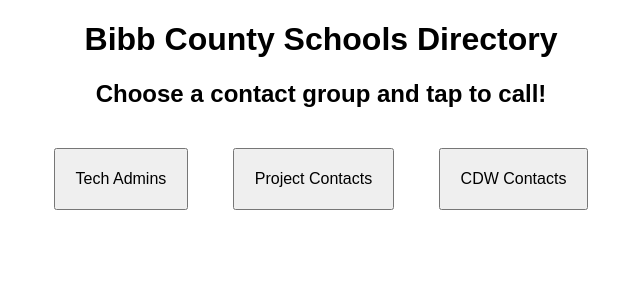
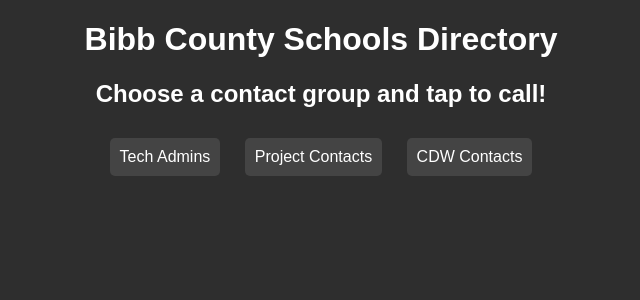
Before and after one commit to aubreyengland/bcs_kiosk, a Flask app: page / in a window 1280 px wide. Shown: the top 300 px of the page, without its empty margins (319-959 px from the left). Run offline with Flask 3, Linux system fonts and the light colour scheme.

Commit message:
Enhance styling for index.html with improved colors and button design

```diff
--- a/templates/index.html
+++ b/templates/index.html
@@ -5,10 +5,39 @@
     <meta name="viewport" content="width=device-width, initial-scale=1.0">
     <title>Contact Kiosk</title>
     <style>
-        body { font-family: Arial, sans-serif; text-align: center; }
-        button { padding: 20px; margin: 20px; font-size: 16px; }
-        #contacts { margin-top: 40px; }
-        a { display: block; margin: 10px; font-size: 24px; text-decoration: none; color: red; }
+        body {
+            font-family: Arial, sans-serif;
+            text-align: center;
+            background-color: #2E2E2E; /* Dark Grey */
+            color: white; /* Ensure text is visible */
+        }
+
+        button {
+            padding: 10px;
+            margin: 10px;
+            font-size: 16px;
+            background-color: #444; /* Darker Grey Buttons */
+            color: white;
+            border: none;
+            border-radius: 5px;
+            cursor: pointer;
+        }
+
+        button:hover {
+            background-color: #555; /* Slightly lighter grey on hover */
+        }
+
+        a {
+            display: block;
+            margin: 10px;
+            font-size: 18px;
+            text-decoration: none;
+            color: #00bfff; /* Light blue for contrast */
+        }
+
+        a:hover {
+            color: #1e90ff; /* Brighter blue */
+        }
     </style>
 </head>
 <body>
```
